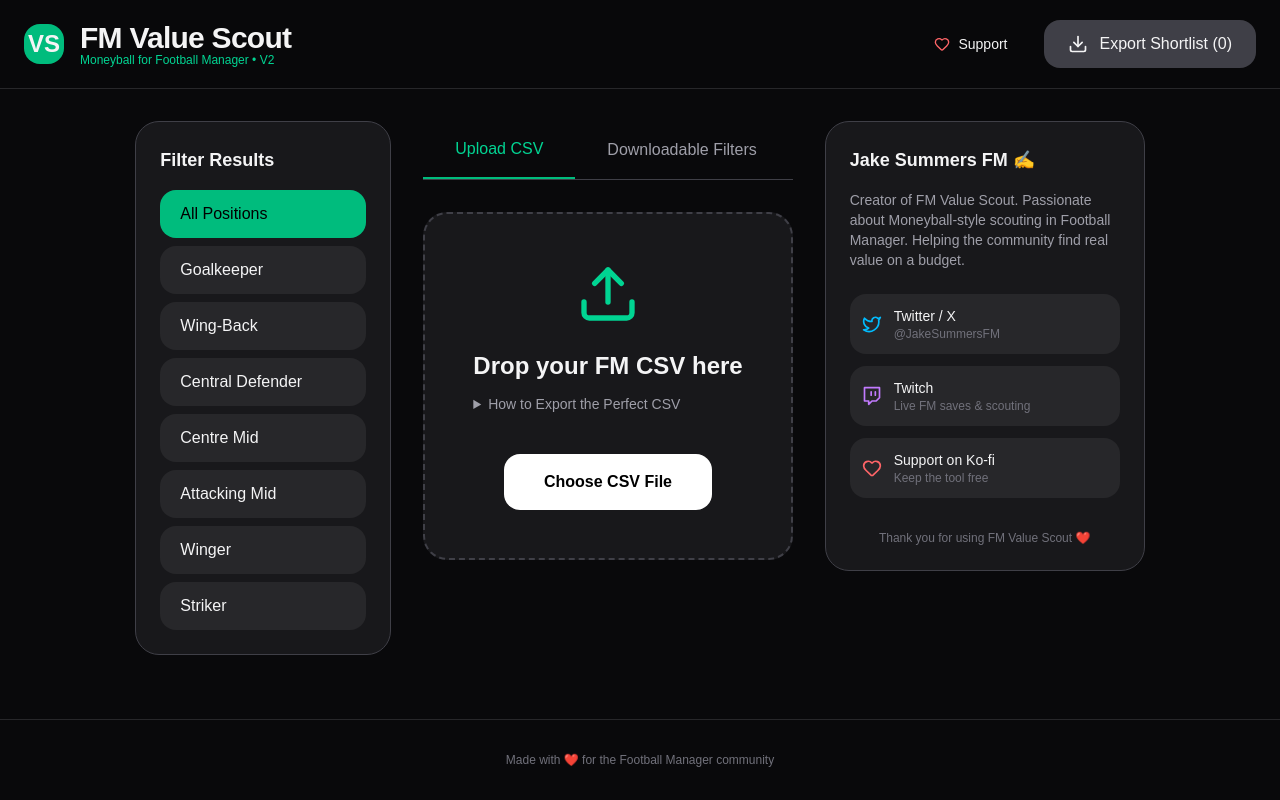
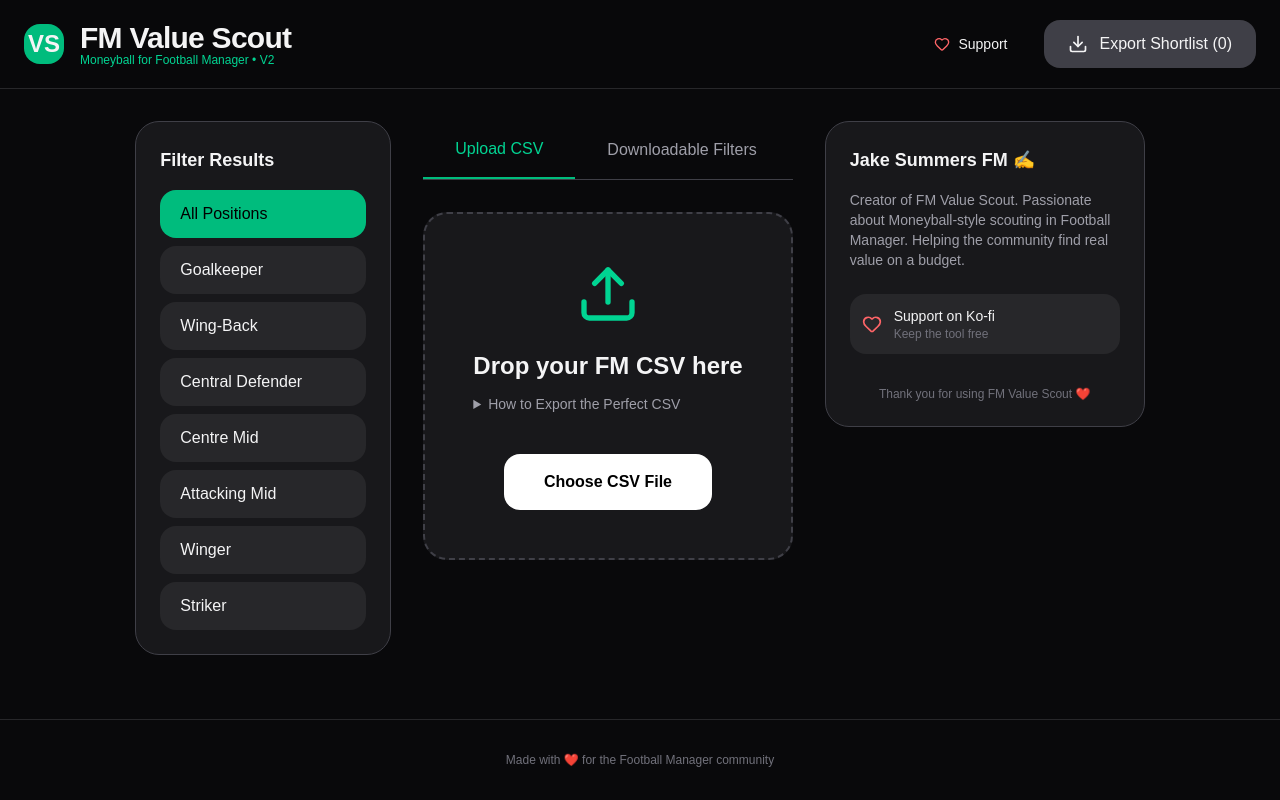
Before and after one commit to jakesummersFM/valuescout, a Next.js app: page / in a window 1280 px wide. Built offline with nearby package versions, Linux system fonts and the light colour scheme.

Commit message:
Remove invalid lucide-react icons and fix errors

```diff
--- a/app/page.tsx
+++ b/app/page.tsx
@@ -2,7 +2,7 @@
 
 import React, { useState, useCallback, useMemo } from 'react';
 import Papa from 'papaparse';
-import { Upload, Download, Plus, Trash2, Users, X, Eye, BarChart3, Heart, Info, Copy, FileText, Twitch, Twitter } from 'lucide-react';
+import { Upload, Download, Plus, Trash2, Users, X, Eye, BarChart3, Heart, Info, Copy, FileText } from 'lucide-react';
 import { useReactTable, getCoreRowModel, getSortedRowModel, SortingState, flexRender } from '@tanstack/react-table';
 
 interface Player {
@@ -533,29 +533,7 @@ export default function FMValueScoutV2() {
             </p>
 
             <div className="space-y-3">
-              <a
-                href="https://twitter.com/JakeSummersFM"
-                target="_blank"
-                className="flex items-center gap-3 p-3 bg-zinc-800 hover:bg-zinc-700 rounded-2xl transition"
-              >
-                <Twitter className="w-5 h-5 text-sky-400" />
-                <div>
-                  <div className="font-medium text-sm">Twitter / X</div>
-                  <div className="text-xs text-zinc-500">@JakeSummersFM</div>
-                </div>
-              </a>
 
-              <a
-                href="https://www.twitch.tv/jakesummersfm"
-                target="_blank"
-                className="flex items-center gap-3 p-3 bg-zinc-800 hover:bg-zinc-700 rounded-2xl transition"
-              >
-                <Twitch className="w-5 h-5 text-purple-400" />
-                <div>
-                  <div className="font-medium text-sm">Twitch</div>
-                  <div className="text-xs text-zinc-500">Live FM saves & scouting</div>
-                </div>
-              </a>
 
               <a
                 href="https://ko-fi.com/jakesummersfm"
```
